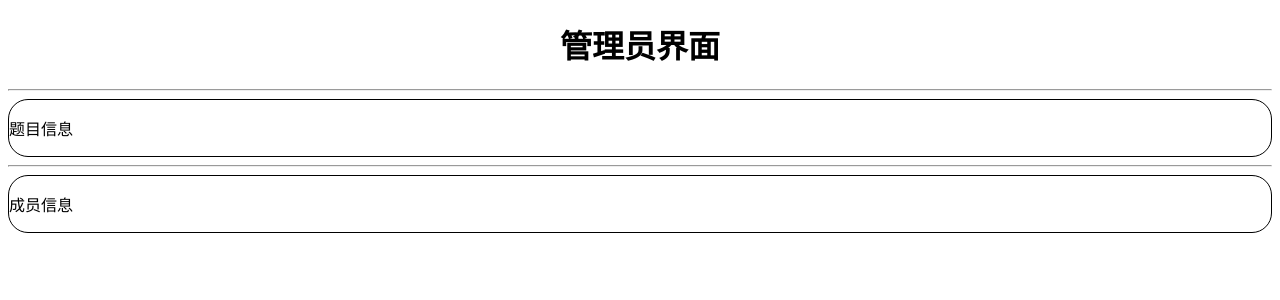
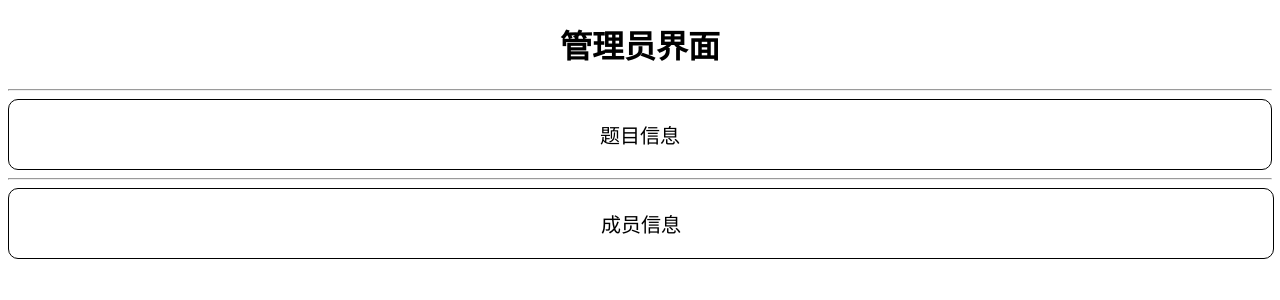
Before and after one commit to ShunZMG/OnlineOJ_Small, a Flask app: page /admin in a window 1280 px wide. Shown: the top 300 px of the page. Run offline with Flask 2, Linux system fonts and the light colour scheme; data that the repository does not hold is empty.

Commit message:
fixed some bugs

```diff
--- a/code/static/admin.css
+++ b/code/static/admin.css
@@ -1,5 +1,5 @@
 div {
-	border-radius: 20px;
+	border-radius: 10px;
 	border-width: 1px;
 	border-style: solid;
 }
@@ -7,3 +7,18 @@ div {
 input {
 	float: right;
 }
+
+p{
+	font-size: 20px;
+	text-align: center;
+}
+
+.question{
+	width: 100%;
+	height: 50%;
+}
+
+.customers{
+	width: 100%;
+	height: 50%;
+}
--- a/code/static/questions/numplusnum.json
+++ /dev/null
@@ -1 +0,0 @@
-{"Context": "\u8bf7\u8f93\u51faa+b", "Test": [{"Context": "1 2", "Answer": "3"}, {"Context": "5 8", "Answer": "13"}, {"Context": "10 -2", "Answer": "8"}]}
```
